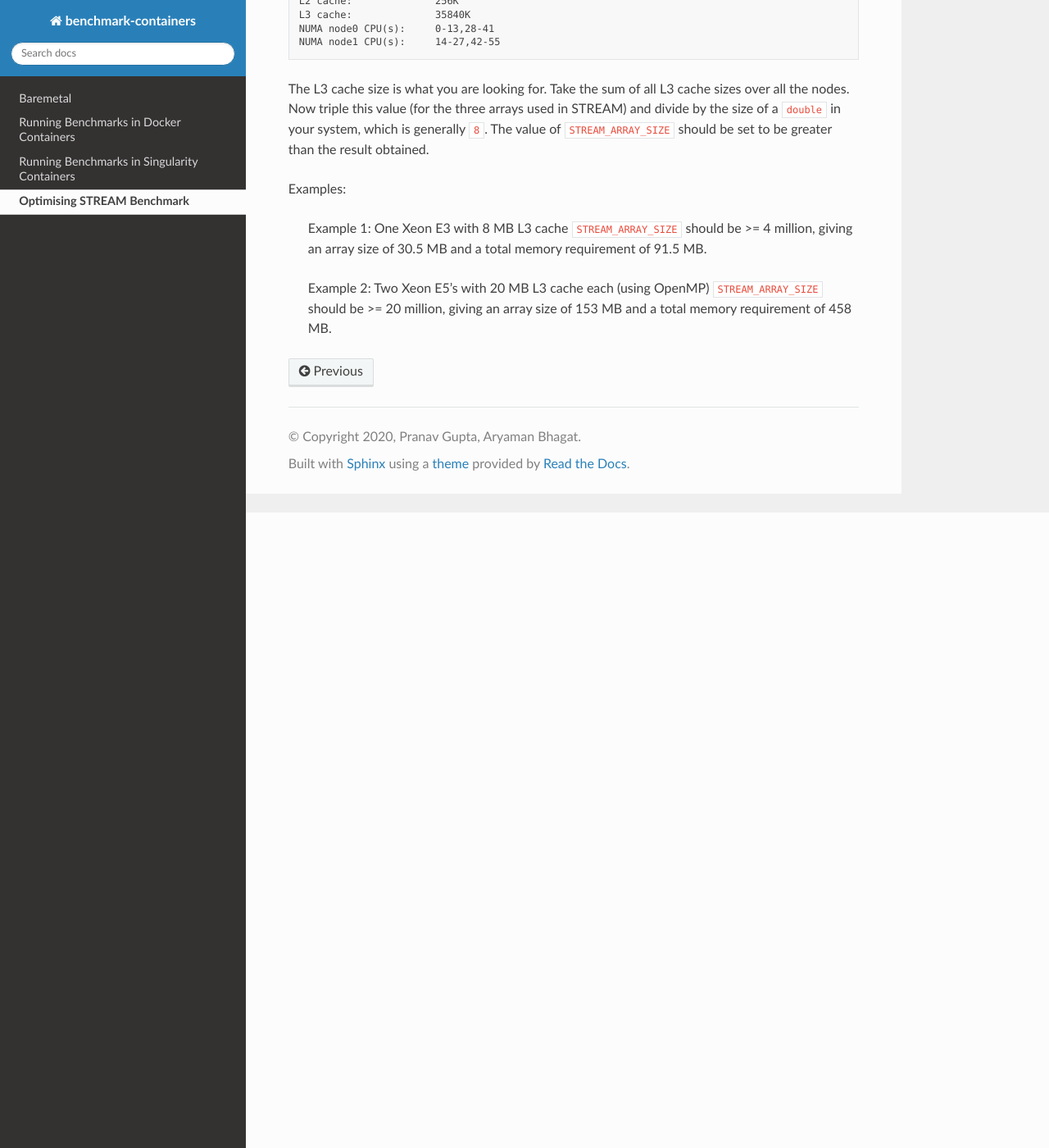
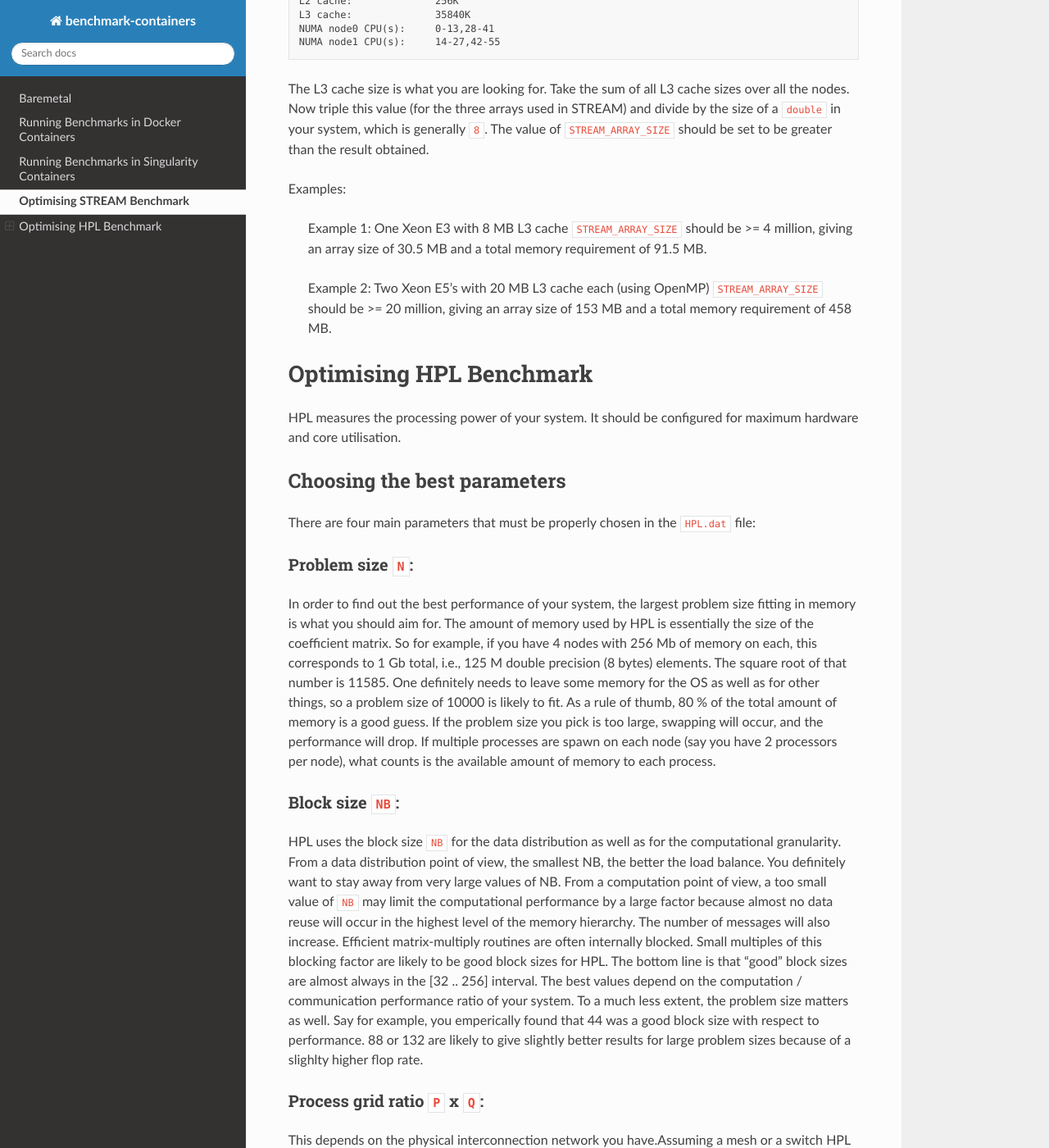
Before and after one commit to pranagupt/benchmark-hpc-containers, a Sphinx documentation site: the page built from docs/optimisation.rst, in a window 1280 px wide and 1400 px high, scrolled down 775 px. Shown: the whole window at 82% size. Built offline with Sphinx 7.4.7 and the Read the Docs theme 2.0.0, drawn with Linux system fonts in a browser that asks for light colours; some of the changed text lies outside the part shown.

Commit message:
optimisation docs complete

```diff
--- a/docs/baremetal.rst
+++ b/docs/baremetal.rst
@@ -22,7 +22,7 @@ and can be enabled with the ``-fopenmp`` flag while compiling. You can thus comp
     $ gcc -O -DSTREAM_ARRAY_SIZE=10000000 stream.c -o stream_bin
 
 Now, the ``-DSTREAM_ARRAY_SIZE`` is set to ``10000000``. However, you must set it as per your system's
-cache size. Look at the optimisation section for details.
+cache size. Look at the optimisation section (:ref:`STREAM-optimisation`) for details.
 
 Running the STREAM binary
 ^^^^^^^^^^^^^^^^^^^^^^^^^
@@ -106,7 +106,7 @@ This might take several minutes, at the end of which a ``bin`` folder containing
     HPL.dat    xhpl
 
 The ``HPL.dat`` file contains all the inputs which need to be changed according to your system's architecture.
-Refer to the optimisation section for more details.
+Refer to the optimisation section (:ref:`HPL-optimisation`) for more details.
 You can then run the executable as follows::
 
     $ /opt/openmpi-4.0.4/bin/mpirun -np NUM_OF_CORES xhpl
--- a/docs/index.rst
+++ b/docs/index.rst
@@ -4,7 +4,7 @@
 Subheadingsayguide
 ^^^^^^^^^^^^^^^^^^
 .. toctree::
-   :maxdepth: 2
+   :maxdepth: 3
 
    baremetal
    docker
--- a/docs/optimisation.rst
+++ b/docs/optimisation.rst
@@ -50,3 +52,85 @@ Examples:
 
     Example 2: Two Xeon E5's with 20 MB L3 cache each (using OpenMP) ``STREAM_ARRAY_SIZE`` should be >= 20 million,
     giving an array size of 153 MB and a total memory requirement of 458 MB.
+
+
+.. _HPL-optimisation:
+
+Optimising HPL Benchmark
+========================
+
+HPL measures the processing power of your system. It should be configured for maximum
+hardware and core utilisation.
+
+Choosing the best parameters
+----------------------------
+There are four main parameters that must be properly chosen in the ``HPL.dat`` file:
+
+Problem size ``N``:
+^^^^^^^^^^^^^^^^^^^
+In order to find out the best performance of your system,
+the largest problem size fitting in memory is what you should aim for.
+The amount of memory used by HPL is essentially the size of the coefficient matrix.
+So for example, if you have 4 nodes with 256 Mb of memory on each,
+this corresponds to 1 Gb total, i.e., 125 M double precision (8 bytes) elements.
+The square root of that number is 11585. One definitely needs to leave some memory for
+the OS as well as for other things, so a problem size of 10000 is likely to fit.
+As a rule of thumb, 80 % of the total amount of memory is a good guess.
+If the problem size you pick is too large, swapping will occur, and the
+performance will drop. If multiple processes are spawn on each node
+(say you have 2 processors per node), what counts is the available amount
+of memory to each process.
+
+Block size ``NB``:
+^^^^^^^^^^^^^^^^^^
+HPL uses the block size ``NB`` for the data distribution as well as for the
+computational granularity. From a data distribution point of view, the smallest
+NB, the better the load balance. You definitely want to stay away from very
+large values of NB. From a computation point of view, a too small value of ``NB``
+may limit the computational performance by a large factor because almost no
+data reuse will occur in the highest level of the memory hierarchy. The number
+of messages will also increase. Efficient matrix-multiply routines are often
+internally blocked. Small multiples of this blocking factor are likely to be
+good block sizes for HPL. The bottom line is that "good" block sizes are almost
+always in the [32 .. 256] interval. The best values depend on the computation /
+communication performance ratio of your system. To a much less extent, the
+problem size matters as well. Say for example, you emperically found that 44
+was a good block size with respect to performance. 88 or 132 are likely to give
+slightly better results for large problem sizes because of a slighlty higher
+flop rate.
+
+Process grid ratio ``P`` x ``Q``:
+^^^^^^^^^^^^^^^^^^^^^^^^^^^^^^^^^
+This depends on the physical interconnection network you have.\
+Assuming a mesh or a switch HPL "likes" a 1:k ratio with k in [1..3]. In other
+words, ``P`` and ``Q`` should be approximately equal, with Q slightly larger than ``P``.
+Examples: 2 x 2, 2 x 4, 2 x 5, 3 x 4, 4 x 4, 4 x 6, 5 x 6, 4 x 8 ... If you
+are running on a simple Ethernet network, there is only one wire through
+which all the messages are exchanged. On such a network, the performance and
+scalability of HPL is strongly limited and very flat process grids are likely
+to be the best choices: 1 x 4, 1 x 8, 2 x 4 ...
+
+All these parameters can only be correctly chosen after multiple runs of HPL with
+varying parameters. You can run ``htop`` in another terminal at the same time to
+keep track of CPU core utilisation, which should be in a cycle of variation between
+100% and 85%, approximately.
+
+.. note::
+
+    You can read more about optimising HPL on the official website: https://www.netlib.org/benchmark/hpl/
+
+Efficiency Achieved
+-------------------
+The theoretical maximum performance of your computer can be calculated as follows:
+
+R\ :sub:`peak` \ = Number of Cores x Frequency x FLOP per cycle
+
+You can find the FLOP per cycle for your processor on the official website of the
+manufacturer. You can refer this stackoverflow answer as well:
+https://stackoverflow.com/questions/15655835/flops-per-cycle-for-sandy-bridge-and-haswell-sse2-avx-avx2
+
+The efficiency achieved by HPL on your system for a particular set of parameters is given by:
+
+Efficiency = R\ :sub:`actual` \ / R\ :sub:`peak` \
+
+You should aim for at least 80% efficiency.
```
Also changed, not shown: other parts of docs/optimisation.rst (+2 -0 lines).
